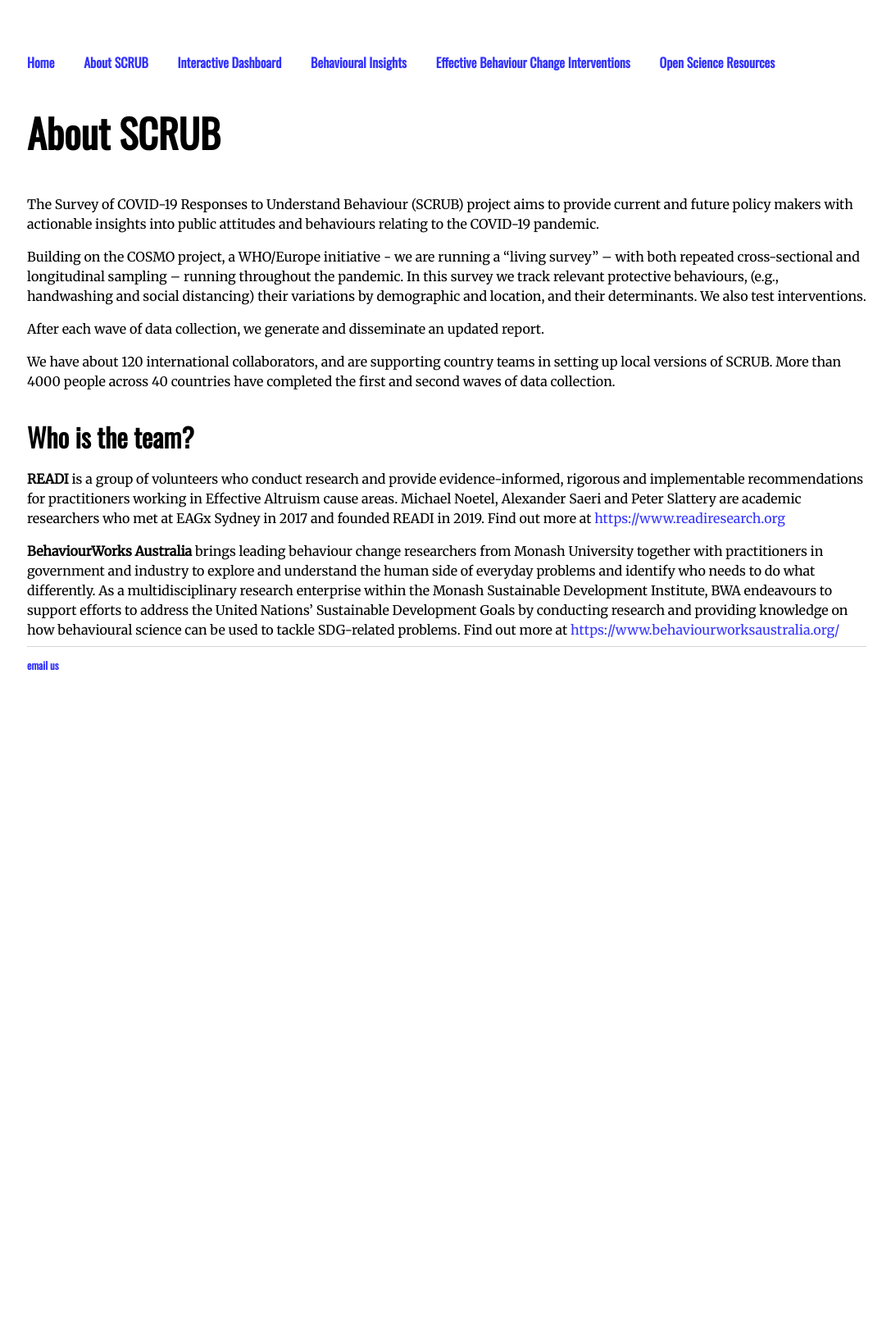
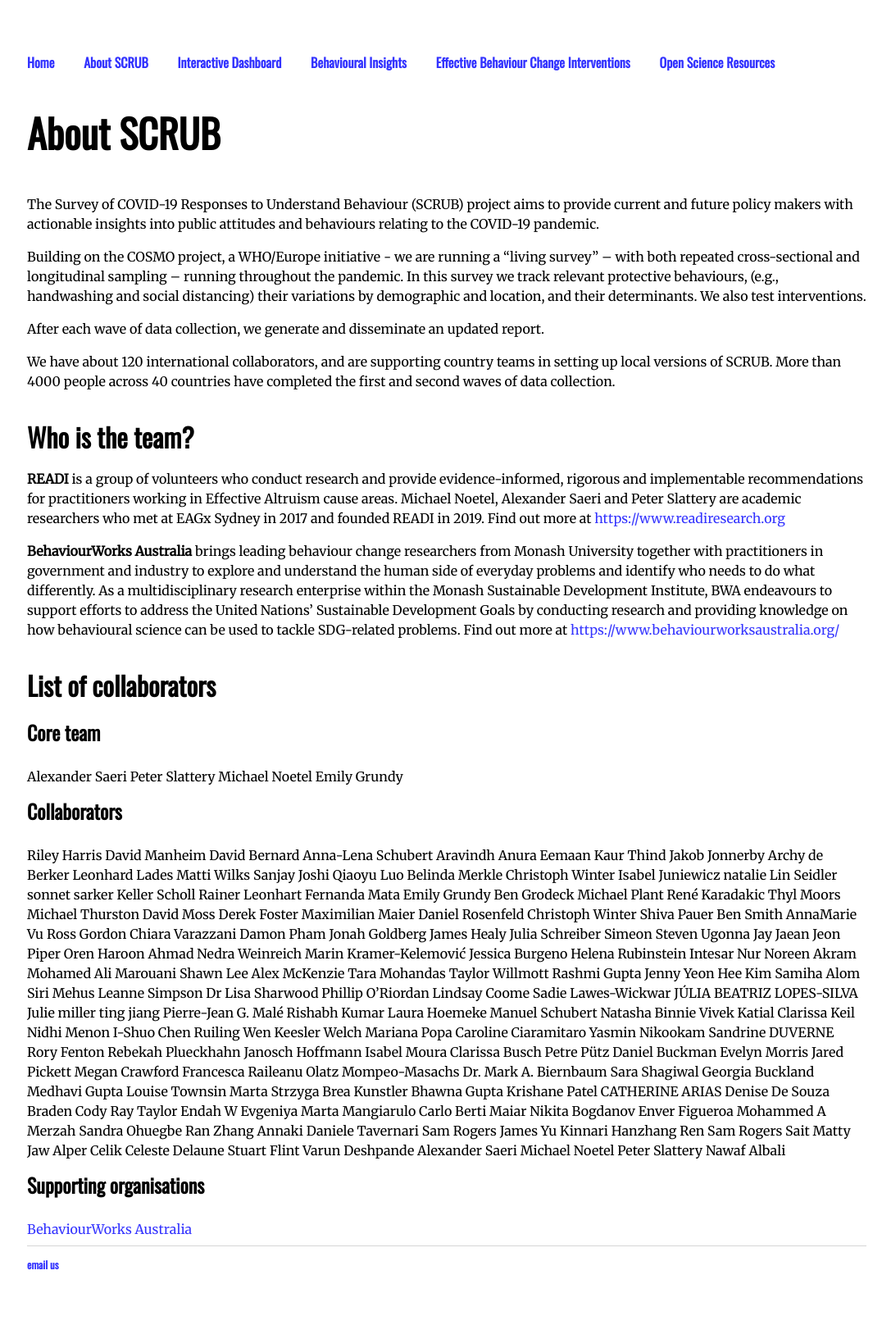
Before and after one commit to aksaeri/scrub, a Jekyll site: the page built from pages/about.md, in a window 1280 px wide. Shown: the whole page at 82% size, without its empty margins (95-1182 px from the left). Built offline with Jekyll 4.4.1, drawn with Linux system fonts in a browser that asks for light colours; before the commit the page ends 900 px from its top, so only the background shows below that.

Commit message:
Update about.md

```diff
--- a/pages/about.md
+++ b/pages/about.md
@@ -19,3 +19,153 @@
 **READI** is a group of volunteers who conduct research and provide evidence-informed, rigorous and implementable recommendations for practitioners working in Effective Altruism cause areas. Michael Noetel, Alexander Saeri and Peter Slattery are academic researchers who met at EAGx Sydney in 2017 and founded READI in 2019. Find out more at [https://www.readiresearch.org](https://www.readiresearch.org)
 
 **BehaviourWorks Australia** brings leading behaviour change researchers from Monash University together with practitioners in government and industry to explore and understand the human side of everyday problems and identify who needs to do what differently. As a multidisciplinary research enterprise within the Monash Sustainable Development Institute, BWA endeavours to support efforts to address the United Nations’ Sustainable Development Goals by conducting research and providing knowledge on how behavioural science can be used to tackle SDG-related problems. Find out more at [https://www.behaviourworksaustralia.org/](https://www.behaviourworksaustralia.org/)
+
+## List of collaborators
+
+### Core team
+
+Alexander Saeri
+Peter Slattery
+Michael Noetel
+Emily Grundy
+
+### Collaborators
+
+Riley Harris
+David Manheim
+David Bernard
+Anna-Lena Schubert
+Aravindh Anura
+Eemaan Kaur Thind
+Jakob Jonnerby
+Archy de Berker
+Leonhard Lades
+Matti Wilks
+Sanjay Joshi
+Qiaoyu Luo
+Belinda Merkle
+Christoph Winter
+Isabel Juniewicz
+natalie
+Lin Seidler
+sonnet sarker
+Keller Scholl
+Rainer Leonhart
+Fernanda Mata
+Emily Grundy
+Ben Grodeck
+Michael Plant
+René Karadakic
+Thyl Moors
+Michael Thurston
+David Moss
+Derek Foster
+Maximilian Maier
+Daniel Rosenfeld
+Christoph Winter
+Shiva Pauer
+Ben Smith
+AnnaMarie Vu
+Ross Gordon
+Chiara Varazzani
+Damon Pham
+Jonah Goldberg
+James Healy
+Julia Schreiber
+Simeon Steven Ugonna
+Jay Jaean Jeon
+Piper Oren
+Haroon Ahmad
+Nedra Weinreich
+Marin Kramer-Kelemović
+Jessica Burgeno
+Helena Rubinstein
+Intesar Nur
+Noreen Akram
+Mohamed Ali Marouani
+Shawn Lee
+Alex McKenzie
+Tara Mohandas
+Taylor Willmott
+Rashmi Gupta
+Jenny Yeon Hee Kim
+Samiha Alom
+Siri Mehus
+Leanne Simpson
+Dr Lisa Sharwood
+Phillip O'Riordan
+Lindsay Coome
+Sadie Lawes-Wickwar
+JÚLIA BEATRIZ LOPES-SILVA
+Julie miller
+ting jiang
+Pierre-Jean G. Malé
+Rishabh Kumar
+Laura Hoemeke
+Manuel Schubert
+Natasha Binnie
+Vivek Katial
+Clarissa Keil
+Nidhi Menon
+I-Shuo Chen
+Ruiling Wen
+Keesler Welch
+Mariana Popa
+Caroline Ciaramitaro
+Yasmin Nikookam
+Sandrine DUVERNE
+Rory Fenton
+Rebekah Plueckhahn
+Janosch Hoffmann
+Isabel Moura
+Clarissa Busch
+Petre Pütz
+Daniel Buckman
+Evelyn Morris
+Jared Pickett
+Megan Crawford
+Francesca Raileanu
+Olatz Mompeo-Masachs
+Dr. Mark A. Biernbaum
+Sara Shagiwal
+Georgia Buckland
+Medhavi Gupta
+Louise Townsin
+Marta Strzyga
+Brea Kunstler
+Bhawna Gupta
+Krishane Patel
+CATHERINE ARIAS
+Denise De Souza
+Braden Cody
+Ray Taylor
+Endah W
+Evgeniya
+Marta Mangiarulo
+Carlo Berti
+Maiar
+Nikita Bogdanov
+Enver Figueroa
+Mohammed A Merzah
+Sandra Ohuegbe
+Ran Zhang
+Annaki
+Daniele Tavernari
+Sam Rogers
+James Yu
+Kinnari
+Hanzhang Ren
+Sam Rogers
+Sait Matty Jaw
+Alper Celik
+Celeste Delaune
+Stuart Flint
+Varun Deshpande
+Alexander Saeri
+Michael Noetel
+Peter Slattery
+Nawaf Albali
+
+### Supporting organisations
+
+[BehaviourWorks Australia](https://www.behaviourworksaustralia.org/)
```
